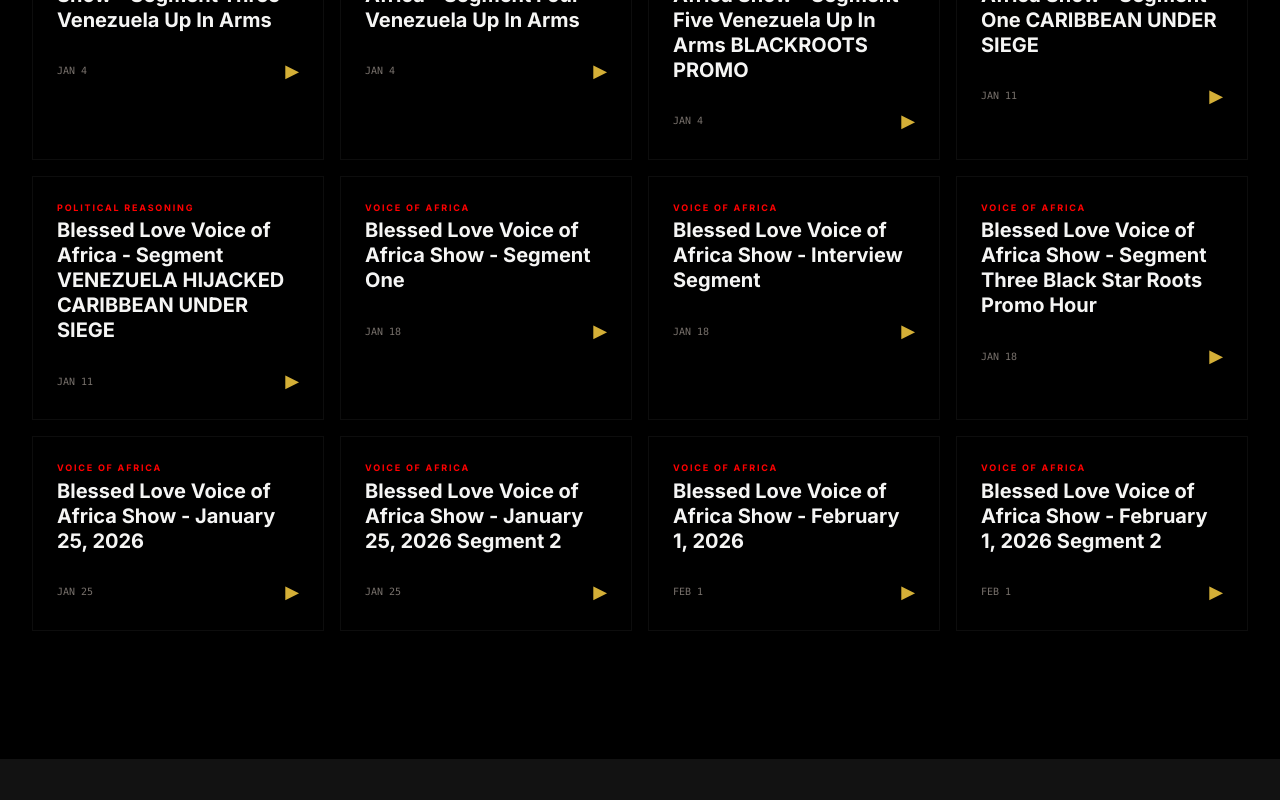
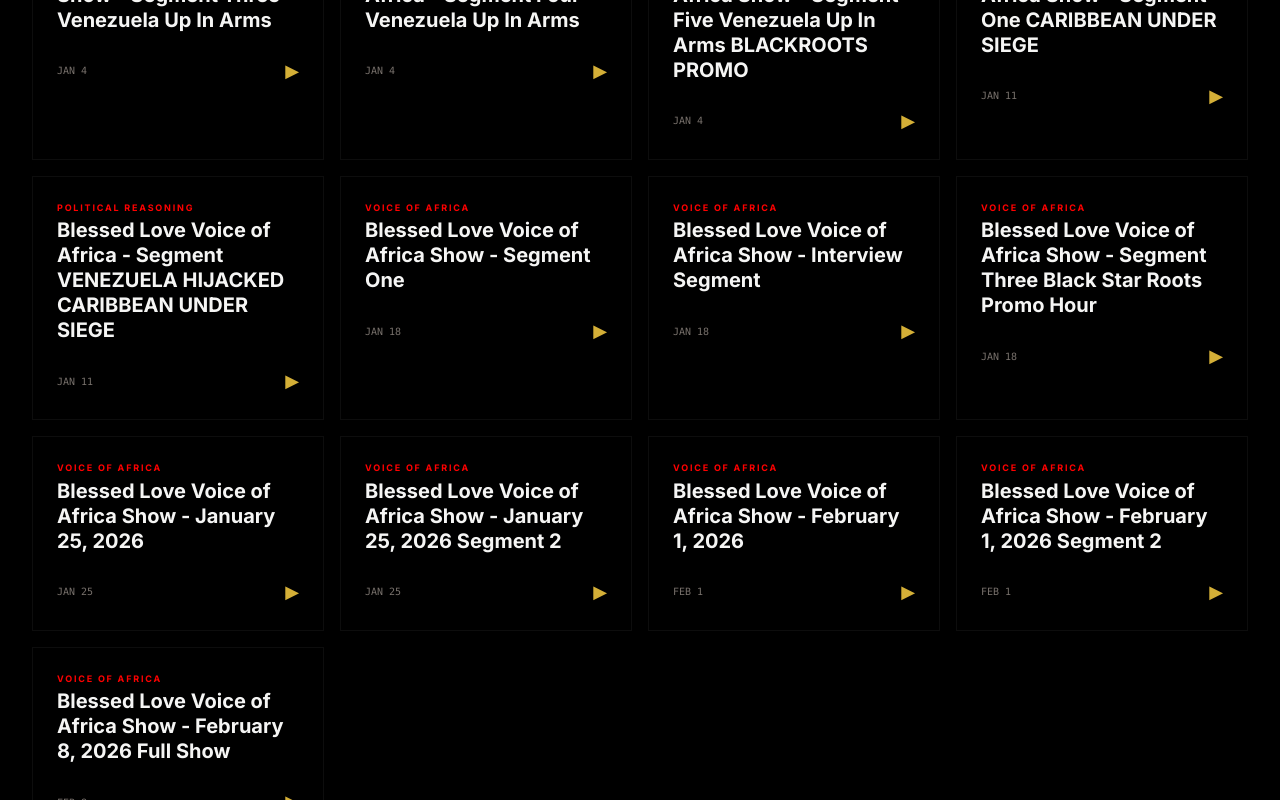
Before and after one commit to hypnoticproductions/rasta-prophet-pwa, a Next.js app: page / in a window 1280 px wide. Shown: the part 2000-2800 px from the top of the page. Before the commit the page ends 2759 px from the top, so only its background shows below. Built offline with nearby package versions, Linux system fonts and the light colour scheme.

Commit message:
Add February 8, 2026 full show to broadcast archive

```diff
--- a/data/episodes.ts
+++ b/data/episodes.ts
@@ -189,6 +189,15 @@ export const episodes: Episode[] = [
     description: "SEGMENT TWO: Continuation of today's powerful message and teachings.",
     archive_url: "https://archive.org/download/show-on-2-1-2026-segment-2/show%20on%202%201%202026%20SEGMENT%202.mp3",
     published_date: "2026-02-01"
+  },
+  // February 8, 2026 Episodes
+  {
+    id: "21",
+    episode_number: 21,
+    title: "Blessed Love Voice of Africa Show - February 8, 2026 Full Show",
+    description: "Today's complete broadcast - Full show bringing wisdom, truth, and enlightenment to the people.",
+    archive_url: "https://archive.org/download/show-2-8-2026-full-show/show%202%208%202026%20full%20show.mp3",
+    published_date: "2026-02-08"
   }
 ];
 
```
